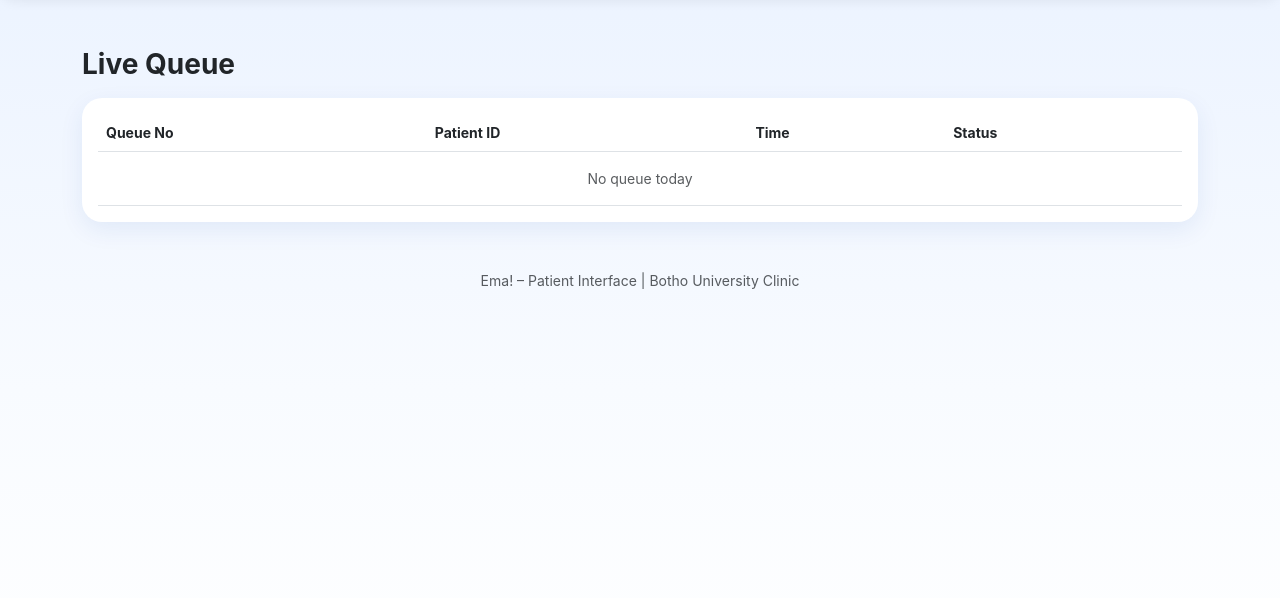
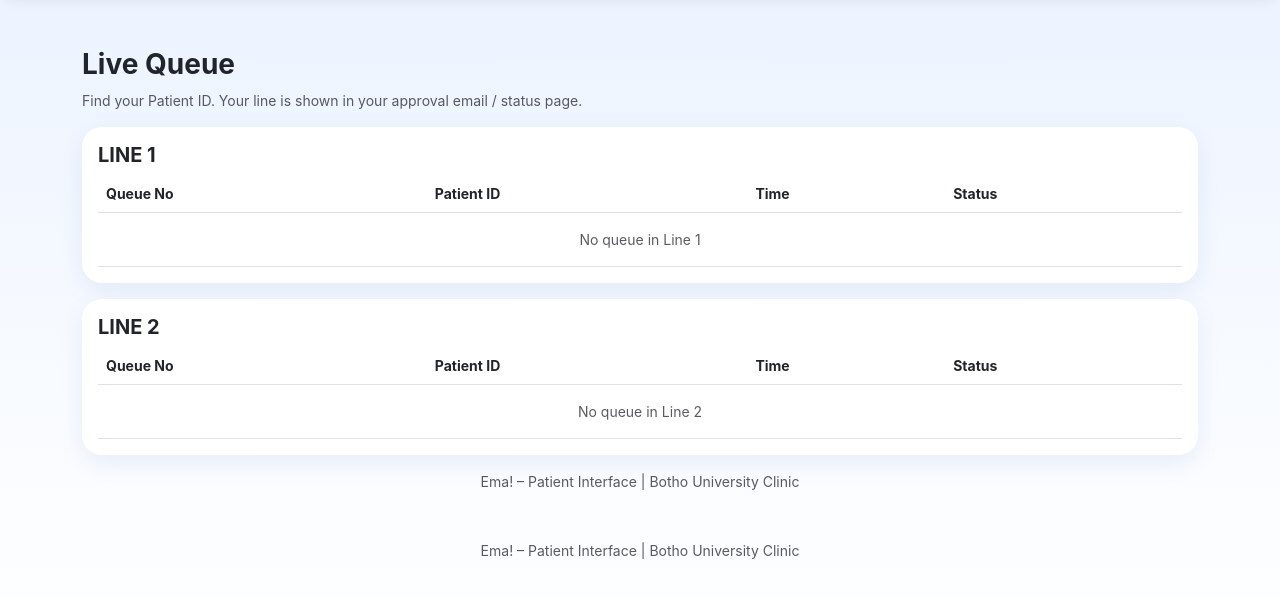
Before and after one commit to beneshedonald-bot/ema-smart-queue, a Flask app: page /queue in a window 1280 px wide. Shown: the part 90-688 px from the top of the page. Run offline with Flask 3, Linux system fonts and the light colour scheme; data that the repository does not hold is empty; some libraries are stand-ins or nearby versions.

Commit message:
Update queue_public.html

```diff
--- a/templates/queue_public.html
+++ b/templates/queue_public.html
@@ -1,11 +1,15 @@
 {% extends "base_user.html" %}{% block content %}
 <h3 class="fw-bold">Live Queue</h3>
+<p class="text-muted small">Find your Patient ID. Your line is shown in your approval email / status page.</p>
+
+<!-- LINE 1 - General (2 Nurses) -->
 <div class="card card-ema p-3 mt-3">
+<h5 class="fw-bold mb-2">LINE 1</h5>
 <div class="table-responsive">
 <table class="table small mb-0">
 <thead><tr><th>Queue No</th><th>Patient ID</th><th>Time</th><th>Status</th></tr></thead>
 <tbody>
-{% for q in queue %}
+{% for q in line1 %}
 <tr>
 <td><strong>{{ q.queue_number }}</strong></td>
 <td><span class="badge bg-dark">{{ q.patient_code }}</span></td>
@@ -13,10 +17,34 @@
 <td><span class="badge bg-primary">{{ q.status }}</span></td>
 </tr>
 {% else %}
-<tr><td colspan="4" class="text-center text-muted py-3">No queue today</td></tr>
+<tr><td colspan="4" class="text-center text-muted py-3">No queue in Line 1</td></tr>
 {% endfor %}
 </tbody>
 </table>
 </div>
 </div>
+
+<!-- LINE 2 - Counseling (1 Nurse) -->
+<div class="card card-ema p-3 mt-3">
+<h5 class="fw-bold mb-2">LINE 2</h5>
+<div class="table-responsive">
+<table class="table small mb-0">
+<thead><tr><th>Queue No</th><th>Patient ID</th><th>Time</th><th>Status</th></tr></thead>
+<tbody>
+{% for q in line2 %}
+<tr>
+<td><strong>{{ q.queue_number }}</strong></td>
+<td><span class="badge bg-dark">{{ q.patient_code }}</span></td>
+<td>{{ q.approved_time or '-' }}</td>
+<td><span class="badge bg-primary">{{ q.status }}</span></td>
+</tr>
+{% else %}
+<tr><td colspan="4" class="text-center text-muted py-3">No queue in Line 2</td></tr>
+{% endfor %}
+</tbody>
+</table>
+</div>
+</div>
+
+<p class="text-center text-muted small mt-3">Ema! – Patient Interface | Botho University Clinic</p>
 {% endblock %}
```
